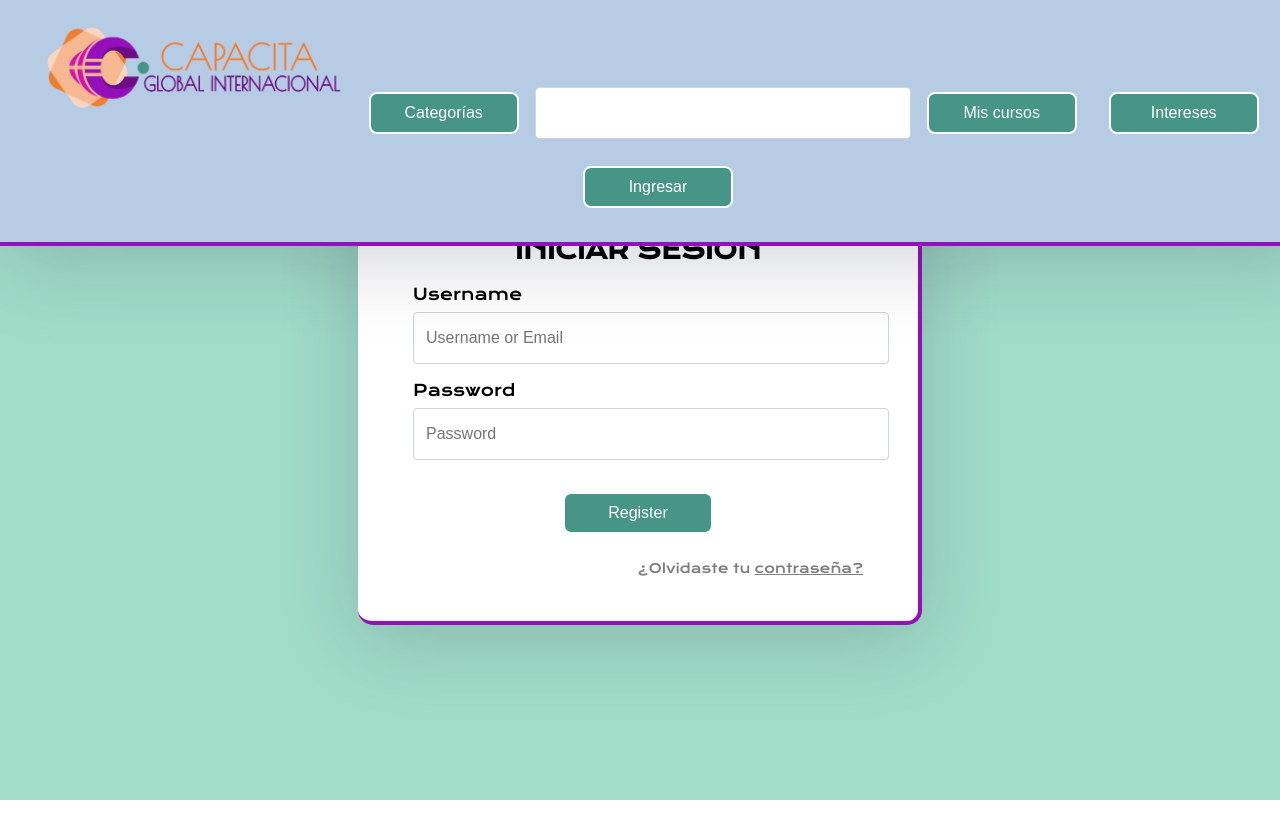
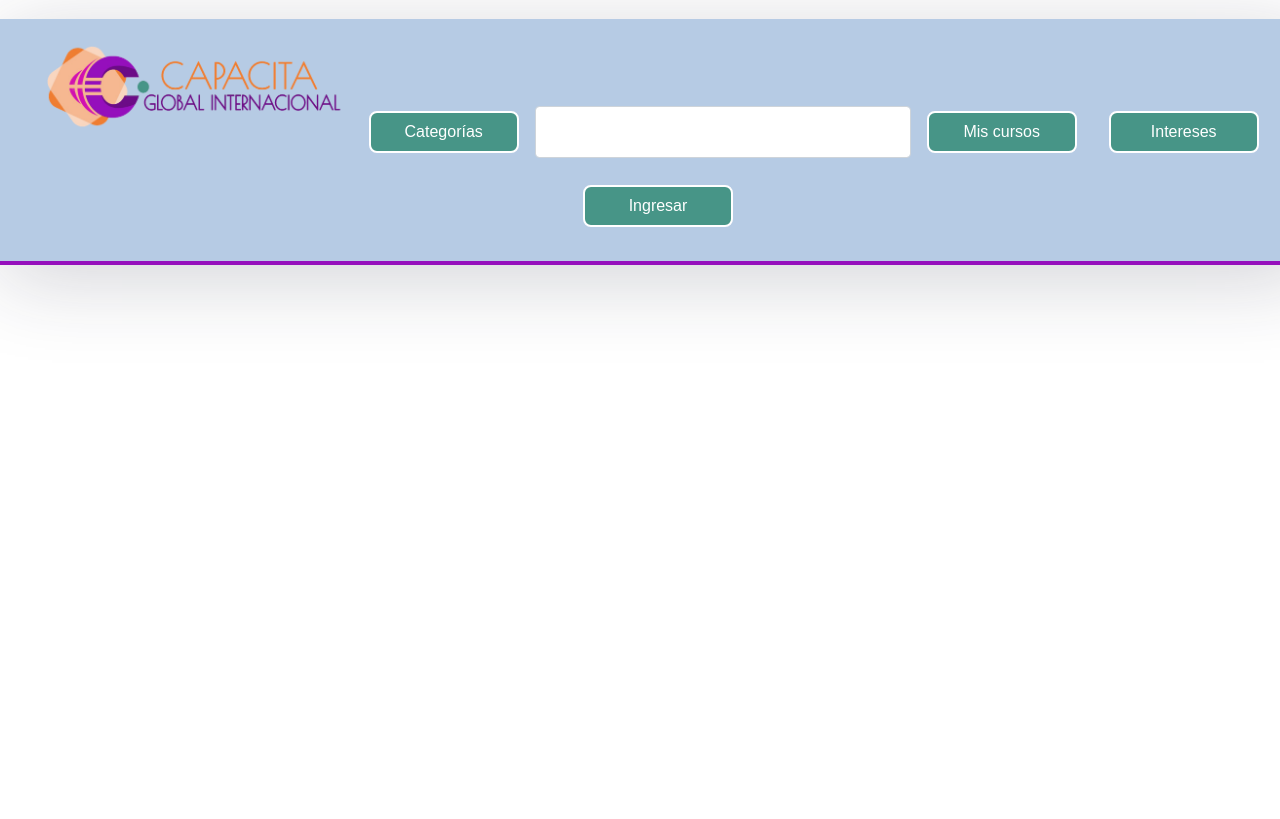
Before and after one commit to JoelMendozaP/plataforma, a React (Create React App) app: page /sign-up in a window 1280 px wide. Built offline with nearby package versions, Linux system fonts and the light colour scheme.

Commit message:
Add routing

```diff
--- a/package.json
+++ b/package.json
@@ -9,6 +9,7 @@
     "axios": "^0.19.2",
     "react": "^16.13.1",
     "react-dom": "^16.13.1",
+    "react-router-dom": "^5.2.0",
     "react-scripts": "3.4.1",
     "react-translate": "^7.0.1"
   },
--- a/src/components/Auth/Auth.js
+++ /dev/null
@@ -1,22 +0,0 @@
-import React, { Component } from 'react'
-import Login from './Login'
-
-import './Auth.css'
-
-export default class Auth extends Component {
-
-    handleSuccessfulAuth(data) {
-        this.props.handleLogin(data);
-        this.props.history.push("/dashboard");
-    }
-
-    render() {
-        return (
-            <div className="authWrapper">
-                <div className="authInner">
-                    <Login handleSuccessfulAuth={this.handleSuccessfulAuth} />
-                </div>
-            </div>
-        )
-    }
-}
--- a/src/components/Auth/Login.js
+++ /dev/null
@@ -1,82 +0,0 @@
-import React, { Component } from 'react'
-import axios from 'axios'
-
-import './Login.css'
-import Classes from '../Layout/Header/Header.module.css'
-import Aux from '../../hoc/Auxiliar'
-
-export default class Registration extends Component {
-    constructor(props) {
-        super(props);
-        this.state = {
-            username: "",
-            password: "",
-            loginErrors: ""
-        }
-
-        this.handleSubmit = this.handleSubmit.bind(this);
-        this.handleChange = this.handleChange.bind(this);
-    }
-
-    handleSubmit(event) {
-        const {
-            username,
-            password
-        } = this.state;
-        axios.post("http://localhost:5000/api/auth/login", {
-            username: username,
-            password: password
-        }, {
-            withCredentials: true
-        }
-        ).then(response => {
-            if (response.data.logged_in) {
-                this.props.handleSuccessfulAuth(response.data);
-            }
-        }).catch(error => {
-            console.error("login error", error);
-        })
-        event.preventDefault();
-    }
-
-    handleChange(event) {
-        this.setState({
-            [event.target.name]: event.target.value
-        })
-    }
-    render() {
-        return (
-            <Aux>
-                <h2>INICIAR SESIÓN</h2>
-                <form onSubmit={this.handleSubmit}>
-                    <div className='formInput'>
-                        <label className='formLabel'>Username</label>
-                        <input
-                            className='formControl'
-                            type="text"
-                            name="username"
-                            placeholder="Username or Email"
-                            value={this.state.username}
-                            onChange={this.handleChange}
-                            required />
-                    </div>
-                    <div className='formInput'>
-                        <label className='formLabel'>Password</label>
-                        <input
-                            className='formControl'
-                            type="password"
-                            name="password"
-                            placeholder="Password"
-                            value={this.state.password}
-                            onChange={this.handleChange}
-                            required />
-                    </div>
-                    <button className={Classes.btn} type="submit">Register</button>
-                    <p className="forgotPassword">
-                        ¿Olvidaste tu <a href="...">contraseña?</a>
-                    </p>
-                </form>
-            </Aux>
-        )
-    }
-}
--- /dev/null
+++ b/src/components/Layout/ScreenCenter/ScreenCenter.js
@@ -0,0 +1,37 @@
+// import React, { Component } from 'react'
+// import Login from '../../../containers/Auth/Login'
+
+import './ScreenCenter.css'
+
+// export default class Auth extends Component {
+
+//     handleSuccessfulAuth(data) {
+//         this.props.handleLogin(data);
+//         this.props.history.push("/dashboard");
+//     }
+
+//     render() {
+//         return (
+//             <div className="authWrapper">
+//                 <div className="authInner">
+//                     <Login handleSuccessfulAuth={this.handleSuccessfulAuth} />
+//                 </div>
+//             </div>
+//         )
+//     }
+// }
+
+import React from 'react';
+
+const ScreenCenter = (props) => {
+
+  return (
+    <div className="authWrapper">
+      <div className="authInner">
+        {props.children}
+      </div>
+    </div>
+  );
+}
+
+export default ScreenCenter;
--- a/src/containers/App.js
+++ b/src/containers/App.js
@@ -1,9 +1,9 @@
 import React, { Component } from 'react';
+import { BrowserRouter as Router, Switch, Route } from "react-router-dom";
 
 import Layout from '../components/Layout/Layout'
-// import Registration from '../components/Auth/Registration'
-// import Login from '../components/Auth/Login'
-import Auth from '../components/Auth/Auth';
+import Registration from '../containers/Auth/Registration'
+import Login from '../containers/Auth/Login'
 
 import './App.css';
 import Aux from '../hoc/Auxiliar'
@@ -11,14 +11,16 @@ import Aux from '../hoc/Auxiliar'
 class App extends Component {
 
   render() {
-    return (
+    return (<Router>
       <Aux>
         <Layout>
         </Layout>
-        {/* <Registration handleSuccessfulAuth={this.handleSuccessfulAuth} />
-        <Login handleSuccessfulAuth={this.handleSuccessfulAuth} /> */}
-        <Auth />
-      </Aux>
+        <Switch>
+          <Route exact path='/' component={Login} />
+          <Route path="/sign-in" component={Login} />
+          <Route path="/sign-up" component={Registration} />
+        </Switch>
+      </Aux></Router>
     )
   }
 }
--- /dev/null
+++ b/src/containers/Auth/Login.js
@@ -0,0 +1,83 @@
+import React, { Component } from 'react'
+import axios from 'axios'
+
+import './Login.css'
+import Classes from '../../components/Layout/Header/Header.module.css'
+// import Aux from '../../hoc/Auxiliar'
+import ScreenCenter from '../../components/Layout/ScreenCenter/ScreenCenter'
+
+export default class Registration extends Component {
+  constructor(props) {
+    super(props);
+    this.state = {
+      username: "",
+      password: "",
+      loginErrors: ""
+    }
+
+    this.handleSubmit = this.handleSubmit.bind(this);
+    this.handleChange = this.handleChange.bind(this);
+  }
+
+  handleSubmit(event) {
+    const {
+      username,
+      password
+    } = this.state;
+    axios.post("http://localhost:5000/api/auth/login", {
+      username: username,
+      password: password
+    }, {
+      withCredentials: true
+    }
+    ).then(response => {
+      if (response.data.logged_in) {
+        this.props.handleSuccessfulAuth(response.data);
+      }
+    }).catch(error => {
+      console.error("login error", error);
+    })
+    event.preventDefault();
+  }
+
+  handleChange(event) {
+    this.setState({
+      [event.target.name]: event.target.value
+    })
+  }
+  render() {
+    return (
+      <ScreenCenter>
+        <h2>INICIAR SESIÓN</h2>
+        <form onSubmit={this.handleSubmit}>
+          <div className='formInput'>
+            <label className='formLabel'>Username</label>
+            <input
+              className='formControl'
+              type="text"
+              name="username"
+              placeholder="Username or Email"
+              value={this.state.username}
+              onChange={this.handleChange}
+              required />
+          </div>
+          <div className='formInput'>
+            <label className='formLabel'>Password</label>
+            <input
+              className='formControl'
+              type="password"
+              name="password"
+              placeholder="Password"
+              value={this.state.password}
+              onChange={this.handleChange}
+              required />
+          </div>
+          <button className={Classes.btn} type="submit">Register</button>
+          <p className="forgotPassword">
+            ¿Olvidaste tu <a href="...">contraseña?</a>
+          </p>
+        </form>
+      </ScreenCenter>
+    )
+  }
+}
```
Also changed, not shown: src/components/Layout/ScreenCenter/ScreenCenter.css (renamed from src/components/Auth/Auth.css), src/containers/Auth/Login.css (renamed from src/components/Auth/Login.css), src/containers/Auth/Registration.js (renamed from src/components/Auth/Registration.js), 1 other file (tests, documents, lock files or other folders).
